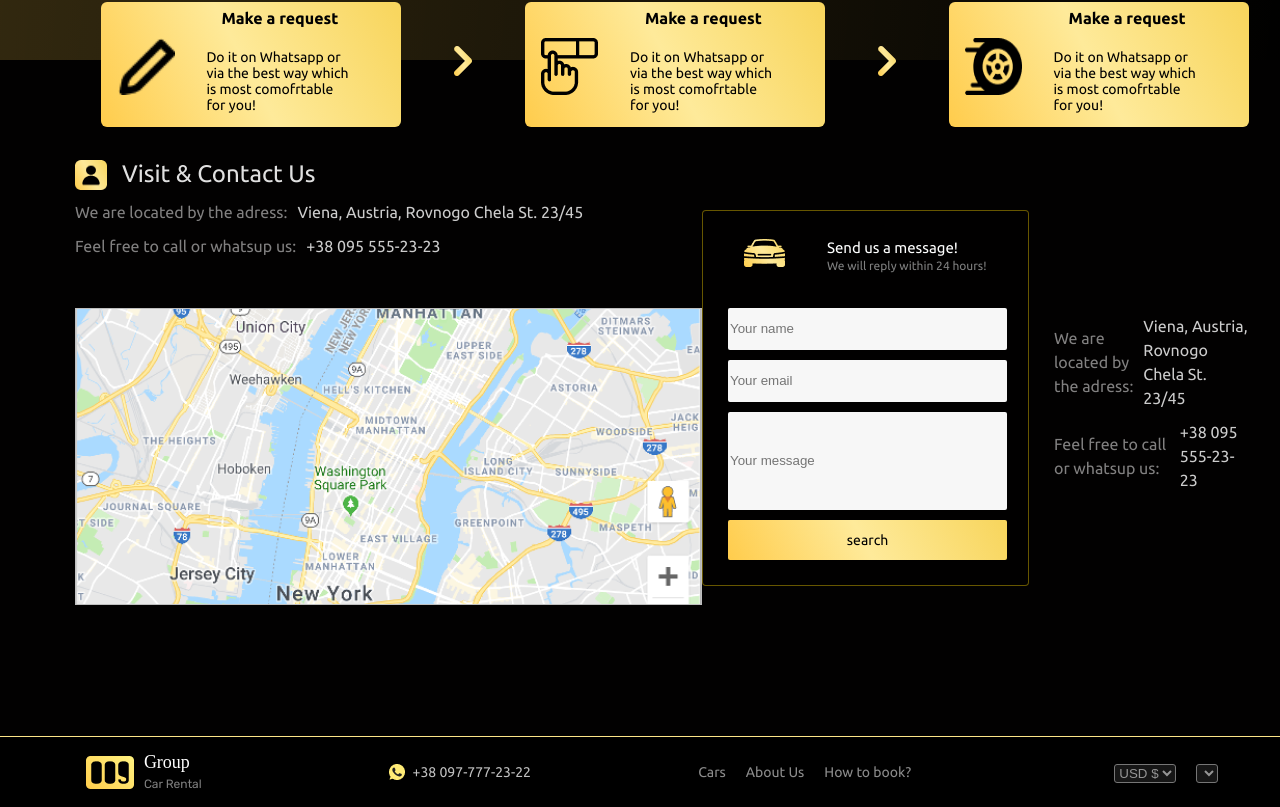
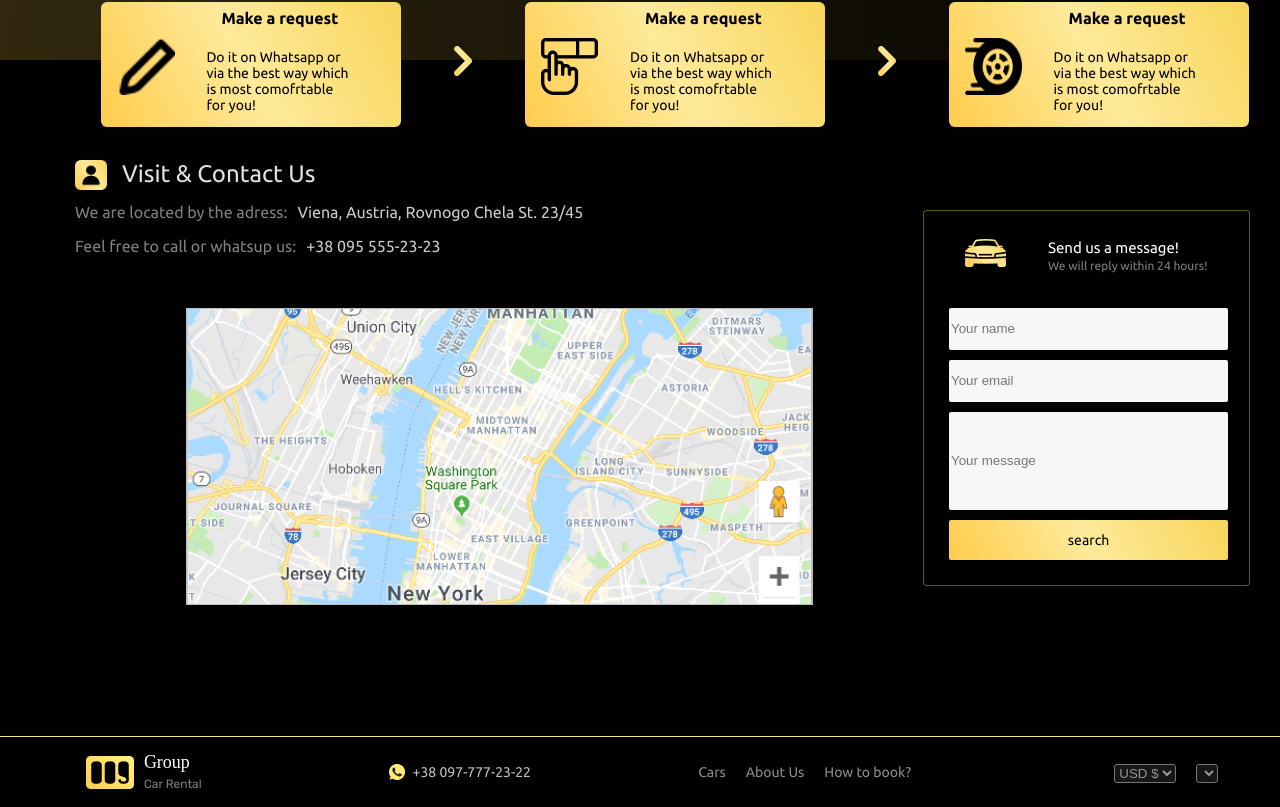
Before and after one commit to BelieverInGod/Cars, a React (Create React App) app in the folder cars/: page / in a window 1280 px wide. Shown: the part 1675-2482 px from the top of the page. Built offline with nearby package versions, Linux system fonts and the light colour scheme; a web font is replaced by a local one.

Commit message:
Update FifthBlock.scss

```diff
--- a/cars/src/components/FifthBlock/FifthBlock.scss
+++ b/cars/src/components/FifthBlock/FifthBlock.scss
@@ -156,7 +156,7 @@
             }
 
             .mobileInfoPlus {
-                display: flex;
+                display: none;
                 flex-direction: column;
                 align-items: center;
                 justify-content: center;
@@ -189,6 +189,11 @@
                     margin-left: 0;
                 }
             }
+            @media screen and (max-width: 560px) {
+                .mobileInfoPlus {
+                    display: flex ;
+                }
+            }
         }
         @media screen and (max-width: 560px) {
             .fifthInfoContainer {
```
